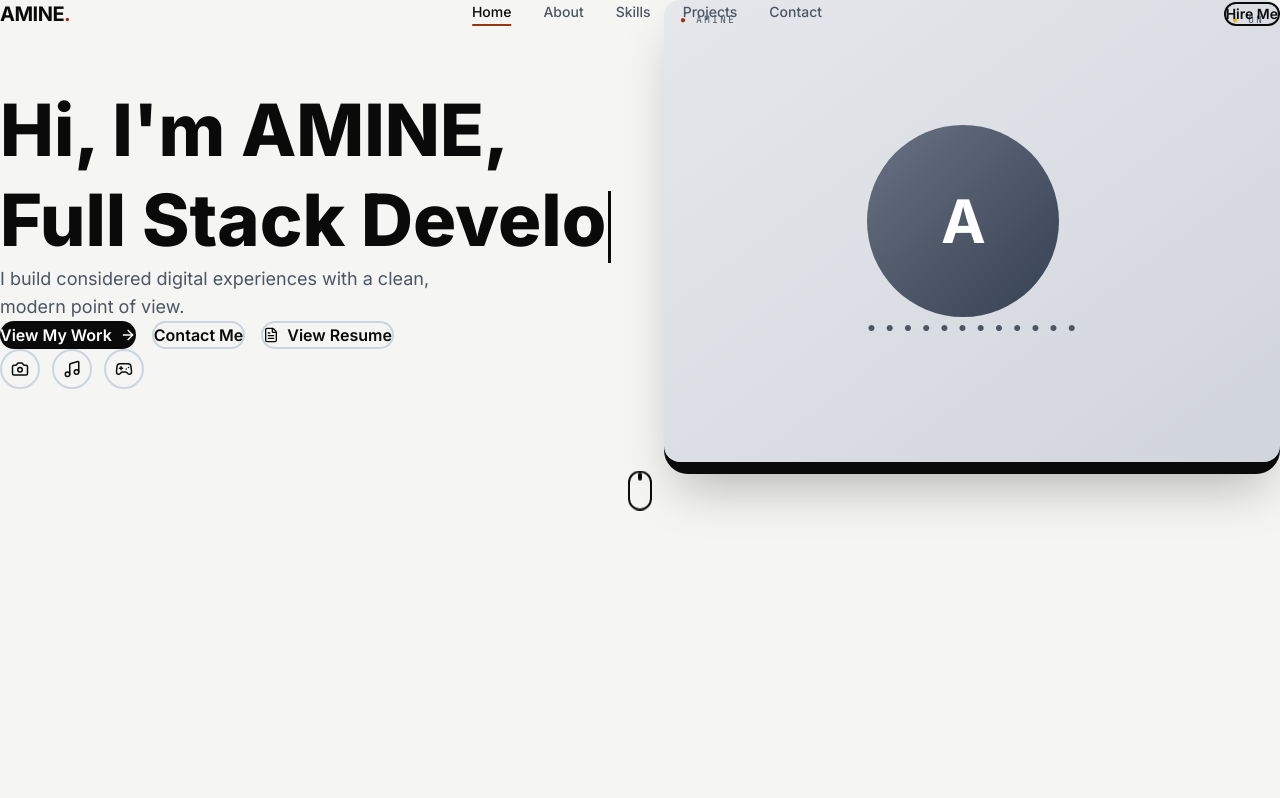
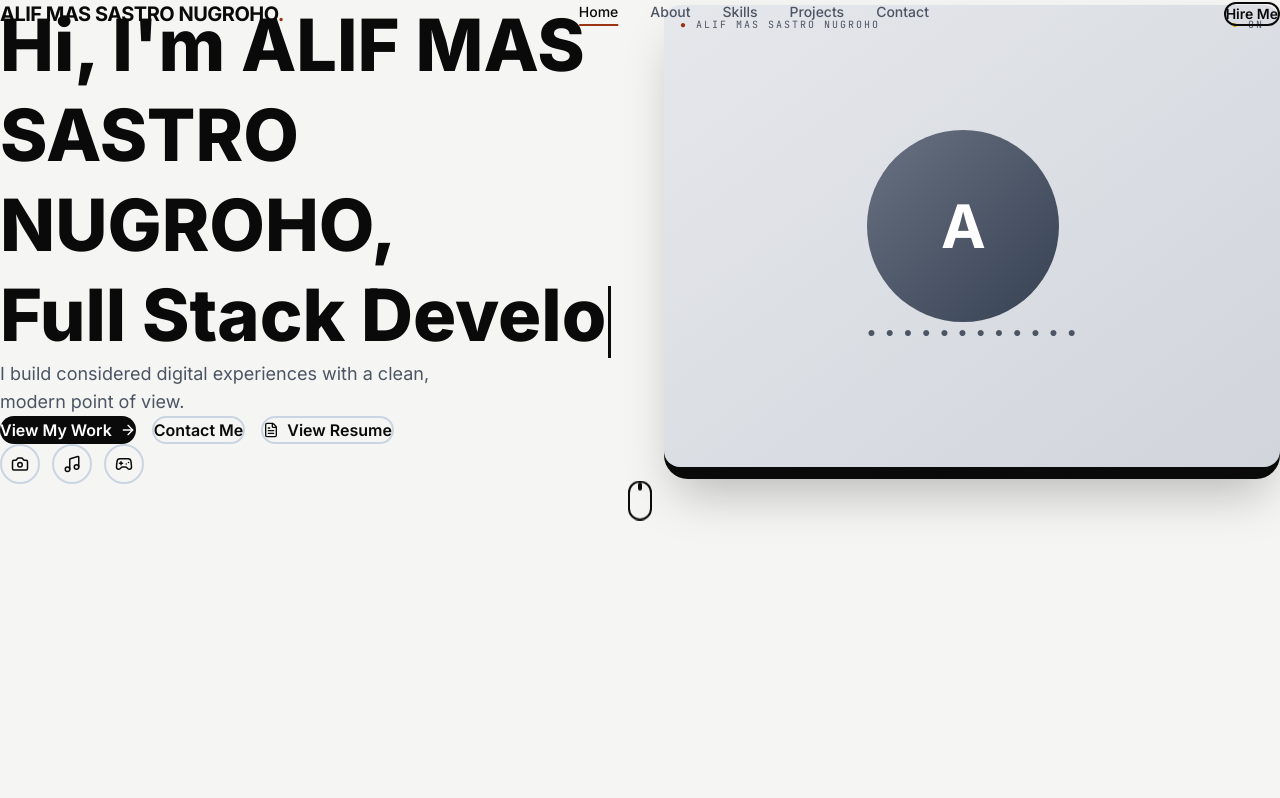
Before and after one commit to alifmassastronugroho/Portfolio, a Next.js app: page / in a window 1280 px wide. Shown: the top 798 px of the page. Built offline with nearby package versions, Linux system fonts and the light colour scheme.

Commit message:
fixed name

```diff
--- a/src/app/layout.tsx
+++ b/src/app/layout.tsx
@@ -2,8 +2,8 @@ import type { Metadata } from "next";
 import "./globals.css";
 
 export const metadata: Metadata = {
-  title: "AMINE | Full Stack Developer Portfolio",
-  description: "Portfolio of Amine - Full Stack Developer specializing in modern web experiences",
+  title: "ALIF MAS SASTRO NUGROHO | Full Stack Development Portfolio",
+  description: "Portfolio of Alif Mas Sastro Nugroho - Full Stack Developer specializing in modern web experiences",
 };
 
 export default function RootLayout({
--- a/src/components/About.tsx
+++ b/src/components/About.tsx
@@ -31,7 +31,7 @@ export default function About() {
           <h2 className="text-5xl font-extrabold mb-6">Hello!</h2>
           <p className="text-lg mb-4">
             <span className="text-accent font-semibold">
-              Hi, my name is AMINE. I care about building clear, useful, and refined digital products.
+              Hi, my name is ALIF MAS SASTRO NUGROHO. I care about building clear, useful, and refined digital products.
             </span>
           </p>
           <p className="text-muted leading-relaxed mb-4">
--- a/src/components/Contact.tsx
+++ b/src/components/Contact.tsx
@@ -38,7 +38,7 @@ export default function Contact() {
           <div className="flex items-center gap-4 mb-8">
             <div className="h-px w-12 bg-border"></div>
             <span className="text-xs tracking-[3px] text-muted font-mono">
-              AMINE / AVAILABLE FOR NEW PROJECTS
+              ALIF MAS SASTRO NUGROHO / AVAILABLE FOR NEW PROJECTS
             </span>
           </div>
 
@@ -74,7 +74,7 @@ export default function Contact() {
                   type="text"
                   value={form.firstName}
                   onChange={(e) => setForm({ ...form, firstName: e.target.value })}
-                  placeholder="Amine"
+                  placeholder="Alif Mas Sastro Nugroho"
                   className="w-full bg-transparent border-b-2 border-border py-2 focus:border-accent outline-none transition-colors"
                   required
                 />
--- a/src/components/Footer.tsx
+++ b/src/components/Footer.tsx
@@ -11,8 +11,8 @@ export default function Footer() {
     <footer className="py-16 px-6 grid-bg">
       <div className="max-w-7xl mx-auto">
         <div className="flex justify-between items-center mb-8 text-xs tracking-[3px] text-muted font-mono">
-          <span>AMINE / PORTFOLIO</span>
-          <span>© 2026 AMINE</span>
+          <span>ALIF MAS SASTRO NUGROHO / PORTFOLIO</span>
+          <span>© 2026 ALIF MAS SASTRO NUGROHO</span>
         </div>
 
         <div className="h-px bg-border mb-8"></div>
@@ -23,7 +23,7 @@ export default function Footer() {
               A
             </div>
             <div>
-              <p className="font-bold">AMINE</p>
+              <p className="font-bold">ALIF MAS SASTRO NUGROHO</p>
               <p className="text-xs text-muted tracking-wider">FULL STACK DEVELOPER</p>
             </div>
           </div>
@@ -43,7 +43,7 @@ export default function Footer() {
         </div>
 
         <div className="flex justify-between items-center mt-12 pt-6 border-t border-border">
-          <p className="text-xs text-muted tracking-wider">© 2026 AMINE. ALL RIGHTS RESERVED.</p>
+          <p className="text-xs text-muted tracking-wider">© 2026 ALIF MAS SASTRO NUGROHO. ALL RIGHTS RESERVED.</p>
           <button
             onClick={scrollToTop}
             className="flex items-center gap-2 text-xs tracking-wider text-muted hover:text-primary transition-colors"
--- a/src/components/Hero.tsx
+++ b/src/components/Hero.tsx
@@ -13,7 +13,7 @@ export default function Hero() {
         {}
         <div>
           <h1 className="text-5xl md:text-7xl font-extrabold leading-tight mb-6">
-            Hi, I&apos;m AMINE,
+            Hi, I&apos;m ALIF MAS SASTRO NUGROHO,
             <br />
             <span className="inline-block min-w-[300px]">
               {typedText}
@@ -56,7 +56,7 @@ export default function Hero() {
               {}
               <div className="absolute top-3 left-4 right-4 flex justify-between items-center z-10">
                 <span className="text-[10px] tracking-[2px] font-mono text-muted">
-                  <span className="text-accent">●</span> AMINE
+                  <span className="text-accent">●</span> ALIF MAS SASTRO NUGROHO
                 </span>
                 <span className="text-[10px] tracking-[2px] font-mono text-muted">
                   <span className="text-yellow-500">●</span> ON
--- a/src/components/Navigation.tsx
+++ b/src/components/Navigation.tsx
@@ -36,7 +36,7 @@ export default function Navigation() {
           onClick={() => scrollTo("home")}
           className="text-xl font-bold tracking-tight"
         >
-          AMINE<span className="text-accent">.</span>
+          ALIF MAS SASTRO NUGROHO<span className="text-accent">.</span>
         </button>
 
         <div className="hidden md:flex items-center gap-8">
--- a/src/components/Preloader.tsx
+++ b/src/components/Preloader.tsx
@@ -30,7 +30,7 @@ export default function Preloader() {
         PORTFOLIO / 2026
       </div>
       <div className="absolute top-8 right-8 text-xs tracking-[3px] text-muted font-mono">
-        AMINE_CODES
+        ALIF MAS SASTRO NUGROHO_CODES
       </div>
       <div className="absolute left-8 top-1/2 -translate-y-1/2 -rotate-90 text-xs tracking-[3px] text-muted font-mono origin-left">
         CREATIVE / DISCREETLY / DIGITAL
@@ -50,7 +50,7 @@ export default function Preloader() {
         </div>
 
         <h1 className="text-[120px] font-extrabold text-primary tracking-tight animate-blur-in">
-          AMINE<span className="text-accent">.</span>
+          ALIF MAS SASTRO NUGROHO<span className="text-accent">.</span>
         </h1>
 
         <div className="flex items-center gap-2 justify-center mt-4 animate-fade-in-up" style={{ animationDelay: "0.5s" }}>
```
